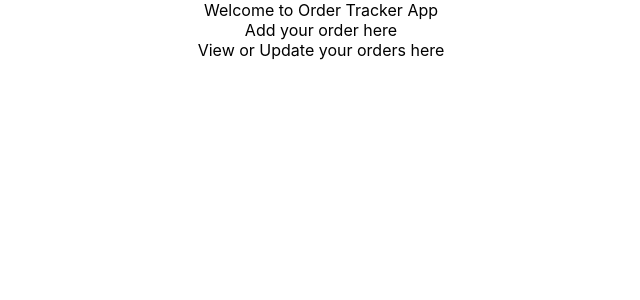
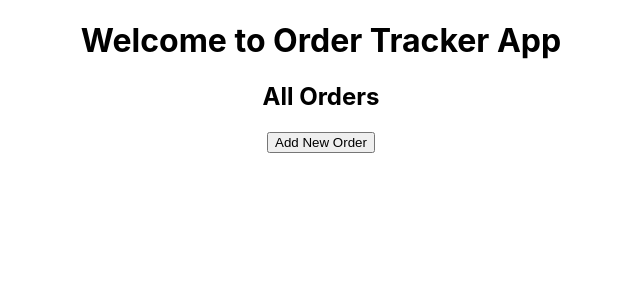
Before and after one commit to Nurzarina/Order_Tracker_App, a React (Create React App) app in the folder frontend/: page / in a window 1280 px wide. Shown: the top 300 px of the page, without its empty margins (319-959 px from the left). Built offline with nearby package versions, Linux system fonts and the light colour scheme.

Commit message:
Update UI for Homepage

```diff
--- a/frontend/src/components/addOrder.js
+++ b/frontend/src/components/addOrder.js
@@ -1,8 +1,23 @@
-import React from 'react'
+import React from 'react';
+import {Card, Container, Button} from 'react-bootstrap';
+import {Link} from 'react-router-dom';
 
 function AddOrder() {
   return (
-    <div>addOrder</div>
+    <Container>
+    {/* <Card>
+      <Card.Header>
+        <h1>Add New Order</h1>
+      </Card.Header>
+      <Card.Body>
+        <Link to={"/addOrder"}>
+          <Button variant='info' className='mb-3'>
+            Add Order
+          </Button>
+        </Link>
+      </Card.Body>
+    </Card> */}
+  </Container>
   )
 }
 
--- a/frontend/src/components/displayAllOrder.js
+++ b/frontend/src/components/displayAllOrder.js
@@ -1,5 +1,6 @@
 import React, { useEffect, useState } from 'react';
-import { Button } from 'react-bootstrap';
+import axios from 'axios';
+import { Button, Card, Container } from 'react-bootstrap';
 import { Link } from 'react-router-dom';
 
 function DisplayAllOrder() {
@@ -27,12 +28,12 @@ function DisplayAllOrder() {
     <Container>
       <Card>
         <Card.Header>
-          <h1>Orders</h1>
+          <h2>All Orders</h2>
         </Card.Header>
         <Card.Body>
           <Link to={"/addOrder"}>
             <Button variant='info' className='mb-3'>
-              Add Order
+              Add New Order
             </Button>
           </Link>
         </Card.Body>
--- a/frontend/src/components/orderDashboard.js
+++ b/frontend/src/components/orderDashboard.js
@@ -1,22 +1,21 @@
 import React, {useState, useEffect} from 'react';
 import AddOrder from './addOrder';
-import DisplayOrder from './displayAllOrder';
+import DisplayAllOrder from './displayAllOrder';
 import {Container} from 'react-bootstrap';
 
 function OrderDashboard() {
 
   return (
     <Container id='pageWrapper'>
-        <div> Welcome to Order Tracker App </div>
+        <div> <h1>Welcome to Order Tracker App</h1> </div>
 
-        <div id='addOrderDiv'>
+        {/* <div id='addOrderDiv'>
         Add your order here
-            <addOrder />
-        </div>
+            <AddOrder />
+        </div> */}
 
         <div id='displayOrderDiv'>
-        View or Update your orders here
-            <displayOrder />
+            <DisplayAllOrder/>
         </div>
     </Container>
   )
```
